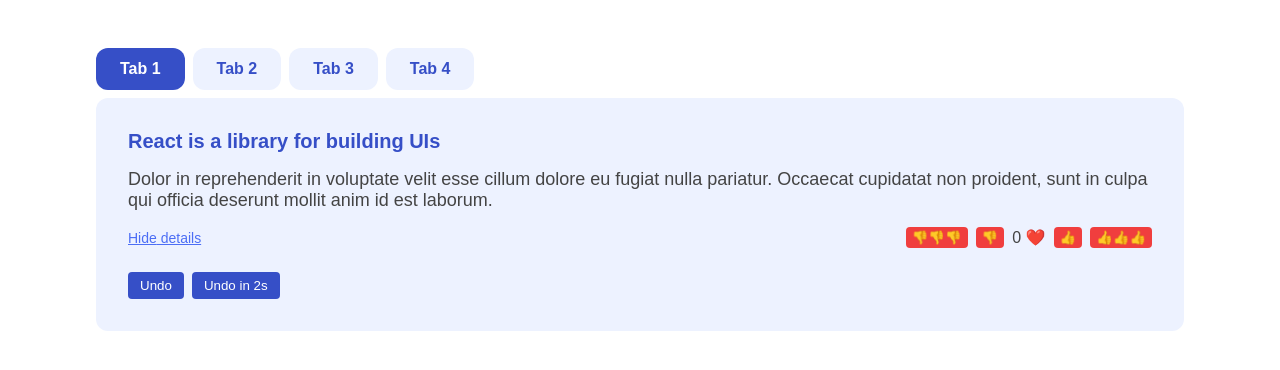
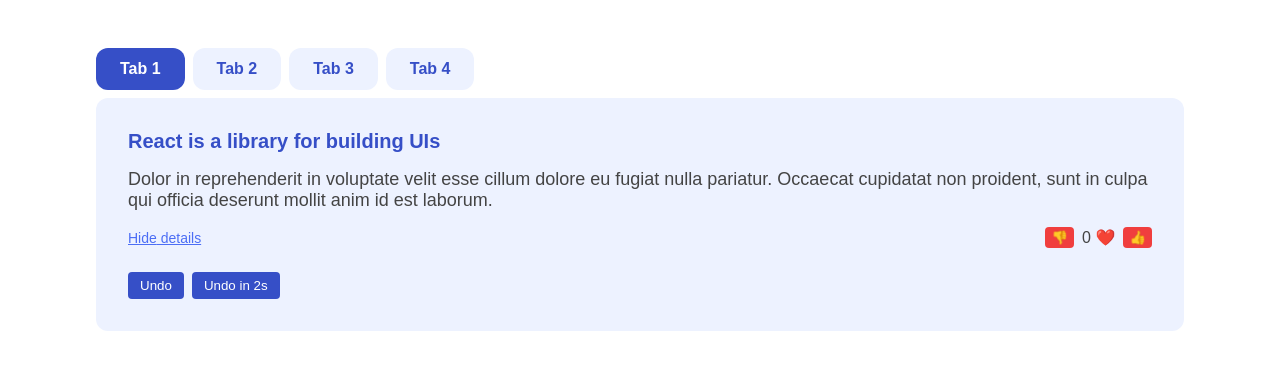
Before and after one commit to vikram-codes/React-Working, a React (Vite) app: page / in a window 1280 px wide. Shown: the top 370 px of the page. Built offline with nearby package versions, Linux system fonts and the light colour scheme.

Commit message:
Removed the triple like feature

```diff
--- a/src/components/TabContent.jsx
+++ b/src/components/TabContent.jsx
@@ -22,11 +22,9 @@
         </button>
 
         <div className="hearts-counter">
-          <button>👎👎👎</button>
           <button onClick={handleNegativeInc}>👎</button>
           <span>{likes} ❤️</span>
           <button onClick={handleInc}>👍</button>
-          <button>👍👍👍</button>
         </div>
       </div>
 
```
